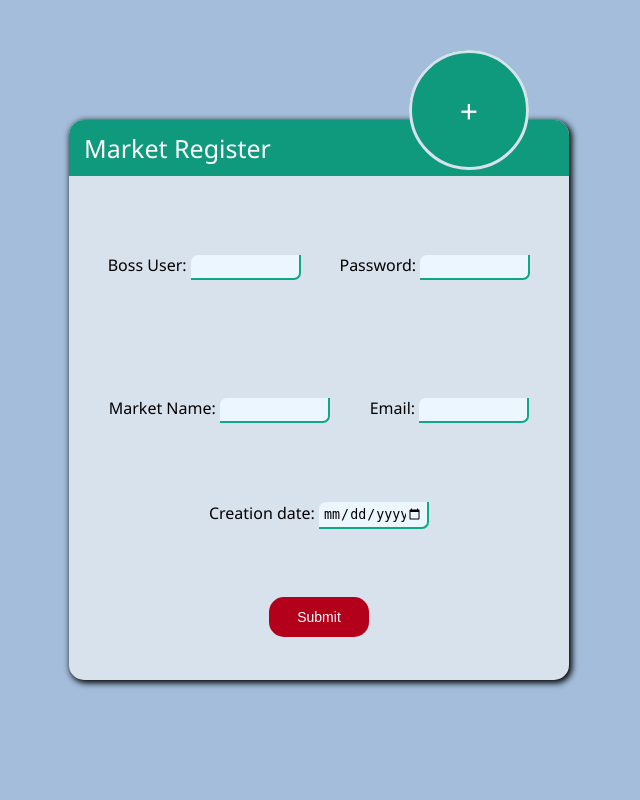
After one commit to Worcnaz-Kyouma/Meta-Commerce, a PHP site: page /phpmirrorhtml/marketregister.html in a window 1280 px wide. The commit adds this page. Shown: the whole page, without its empty margins (321-961 px from the left). Run offline with PHP 8.4, Linux system fonts and the light colour scheme.

Commit message:
improvements in css structure / marketregister.css implemented to view markerregister.php

```diff
--- /dev/null
+++ b/phpmirrorhtml/marketregister.html
@@ -0,0 +1,71 @@
+<!--echo "<p id=\"error\">Invalid email or already in use!</p>";-->
+
+<!DOCTYPE html>
+<html lang="pt-br">
+
+<head>
+    <meta charset="UTF-8">
+    <meta http-equiv="X-UA-Compatible" content="IE=edge">
+    <meta name="viewport" content="width=device-width, initial-scale=1.0">
+    <title>Market Register</title>
+    <link rel="stylesheet" href="../styles/style.css">
+    <link rel="stylesheet" href="../styles/button.css">
+    <link rel="stylesheet" href="../styles/input.css">
+    <link rel="stylesheet" href="../styles/forminput.css">
+    <link rel="stylesheet" href="../styles/defaultimgpicker.css">
+    <link rel="stylesheet" href="../styles/defaultregister.css">
+    <link rel="stylesheet" href="../styles/marketregister.css">
+</head>
+
+<body>
+    <form action="" method="post" enctype="multipart/form-data">
+        <div class="register-header">
+            <p>Market Register</p>
+        </div>
+
+        <div class="user-selector">
+            <div class="input-wrapper">
+                <label for="ds_email_user">Boss User: </label>
+                <input type="text" name="ds_email_user" id="ds_email_user">
+            </div>
+
+            <div class="input-wrapper">
+                <label for="cd_password">Password: </label>
+                <input type="password" name="cd_password" id="cd_password">
+            </div>
+        </div>
+
+        <div class="market-inputs">
+            <div class="img-wrapper">
+                <label class="image-choicer" for="image">
+                    <img src="" alt="">
+                    <p id="new-img">+</p>
+                </label>
+                <input type="file" name="image" id="image" accept="image/*" onchange="previewFile(this);">
+            </div>
+
+            <div class="input-wrapper">
+                <label for="nm_market">Market Name: </label>
+                <input type="text" name="nm_market" id="nm_market">
+            </div>
+
+            <div class="input-wrapper">
+                <label for="ds_email">Email: </label>
+                <input type="text" name="ds_email" id="ds_email">
+            </div>
+
+            <div class="input-wrapper">
+                <label for="dt_market_creation">Creation date: </label>
+                <input type="date" name="dt_market_creation" id="dt_market_creation">
+            </div>
+        </div>
+
+        <div class="submit-wrapper">
+            <input class="btn" type="submit" name="submit" value="Submit">
+        </div>
+    </form>
+
+    <script src="../scripts/javascript/defaultregister.js"></script>
+</body>
+
+</html>
--- a/scripts/php/view/user/userregister.php
+++ b/scripts/php/view/user/userregister.php
@@ -84,6 +84,7 @@ function manageImgFromForm($email){
     <link rel="stylesheet" href="../../../../styles/input.css">
     <link rel="stylesheet" href="../../../../styles/forminput.css">
     <link rel="stylesheet" href="../../../../styles/defaultimgpicker.css">
+    <link rel="stylesheet" href="../../../../styles/defaultregister.css">
     <link rel="stylesheet" href="../../../../styles/userregister.css">
 </head>
 
@@ -159,7 +160,7 @@ function manageImgFromForm($email){
             <input class="btn" type="submit" name="submit" value="Submit">
         </div>
     </form>
-    <script src="../../../javascript/userregister.js"></script>
+    <script src="../../../javascript/defaultregister.js"></script>
 </body>
 
 </html>
--- a/styles/defaultimgpicker.css
+++ b/styles/defaultimgpicker.css
@@ -2,7 +2,7 @@ input[type="file"]{
     display: none;
 }
 
-div.img-wrapper{
+.img-wrapper{
     position: absolute;
     top:-70px;
     left: 8%;
@@ -44,4 +44,13 @@ div.img-wrapper>label>p{
     color: white;
     font-size: 32px;
     z-index: -2;
+
+    transform: scale(1);
+    transition: transform 0.4s;
 }
+
+div.img-wrapper>label>p:hover{
+    transform: scale(1.5);
+
+    transition: all 0.4s;
+}
--- /dev/null
+++ b/styles/defaultregister.css
@@ -0,0 +1,67 @@
+:root{
+    --register-header-background-color: #0F997D;
+    --register-container-background-color: #d8e2ed;
+}
+
+body{
+    display: flex;
+    flex-direction: column;
+    align-items: center;
+    justify-content: center;
+}
+
+form{
+    position: relative;
+    width: 75%;
+    max-width: 500px;
+    height: 75%;
+    min-height: 300px;
+
+    display: flex;
+    flex-direction: column;
+    flex-wrap: wrap;
+    justify-content: stretch;
+    align-items: center;
+
+    border-radius: 15px;
+
+    box-shadow: 2px 2px 6px 1px;
+
+    background-color: var(--register-container-background-color);
+}
+
+div.register-header{
+    display: flex;
+
+    justify-content: end;
+    align-items: center;
+
+    width: 100%;
+    height: 10%;
+    border-top-right-radius: 15px;
+    border-top-left-radius: 15px;
+
+    background-color: var(--register-header-background-color);
+}
+
+div.register-header p{
+    font-size: 25px;
+    margin-right: 50px;
+    color: white;
+}
+
+div.submit-wrapper{
+    width: 100%;
+    height: 8%;
+
+    display: flex;
+    justify-content: center;
+    align-items: center;
+
+    margin-bottom: 15px;
+}
+
+div.submit-wrapper .btn{
+    width: 50%;
+    min-height: 40px;
+}
--- /dev/null
+++ b/styles/marketregister.css
@@ -0,0 +1,59 @@
+form{
+    width: 75%;
+    max-width: 500px;
+    height: 70%;
+    min-height: 300px;
+}
+
+form>div{
+    flex-grow: 1;
+    width: 100%;
+}
+
+.img-wrapper{
+    left: auto;
+    right: 8%;
+}
+
+form .register-header{
+    flex-grow: 0;
+    justify-content: start;
+    margin: 0px;
+}
+
+form .register-header>p{
+    font-size: 25px;
+    margin-left: 15px;
+    color: white;
+}
+
+form .user-selector{
+    display: flex;
+    flex-wrap: wrap;
+    justify-content: space-evenly;
+    align-items: start;
+    align-content: space-around;
+
+    flex-grow: 3;
+}
+
+form .market-inputs{
+    display: flex;
+    flex-wrap: wrap;
+    justify-content: space-evenly;
+    align-items: start;
+    align-content: space-around;
+
+    flex-grow: 3;
+}
+
+input{
+    max-width: 100px;
+}
+
+#error{
+    position: absolute;
+    top: 0px;
+    left: 50%;
+    transform: translateX(-50%);
+}
```
Also changed, not shown: phpmirrorhtml/userregister.html (+1 -8 lines), scripts/php/view/market/marketregister.php (+45 -31 lines), styles/userregister.css (+0 -68 lines), scripts/javascript/defaultregister.js (renamed from scripts/javascript/userregister.js).
